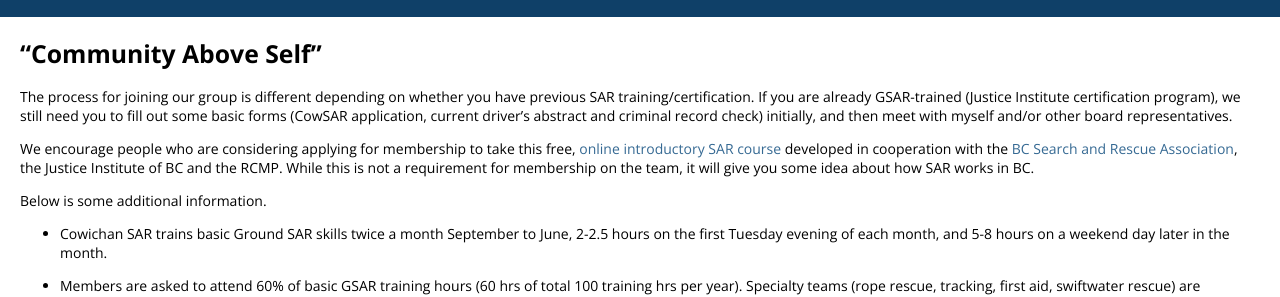
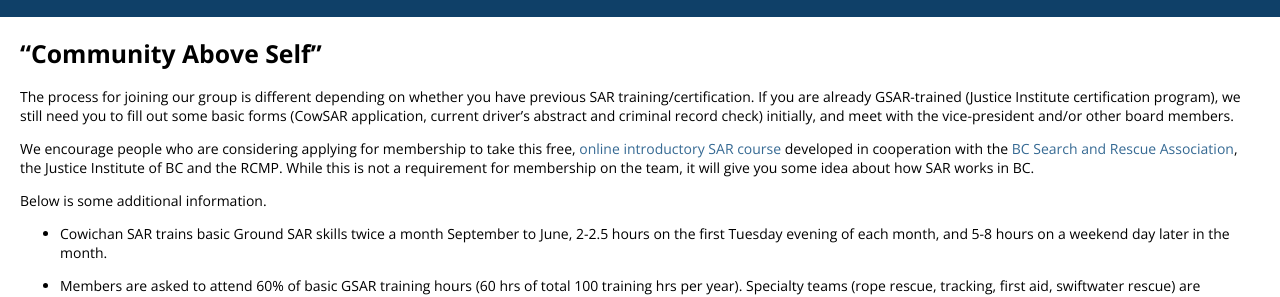
Before and after one commit to cowsar/cowsar.github.io, a Jekyll site: the page built from join.html, in a window 1280 px wide. Shown: the part 643-940 px from the top of the page. Built offline with Jekyll 4.4.1, drawn with Linux system fonts in a browser that asks for light colours.

Commit message:
minor correction

```diff
--- a/content/join.markdown
+++ b/content/join.markdown
@@ -1,6 +1,6 @@
 # “Community Above Self”
 
-The process for joining our group is different depending on whether you have previous SAR training/certification. If you are already GSAR-trained (Justice Institute certification program), we still need you to fill out some basic forms (CowSAR application, current driver's abstract and criminal record check) initially, and then meet with myself and/or other board representatives.
+The process for joining our group is different depending on whether you have previous SAR training/certification. If you are already GSAR-trained (Justice Institute certification program), we still need you to fill out some basic forms (CowSAR application, current driver's abstract and criminal record check) initially, and meet with the vice-president and/or other board members.
 
 We encourage people who are considering applying for membership to take this free, [online introductory SAR course](http://www.jibc.ca/course/sar103) developed in cooperation with the [BC Search and Rescue Association](http://bcsara.com), the Justice Institute of BC and the RCMP. While this is not a requirement for membership on the team, it will give you some idea about how SAR works in BC.
 
```
